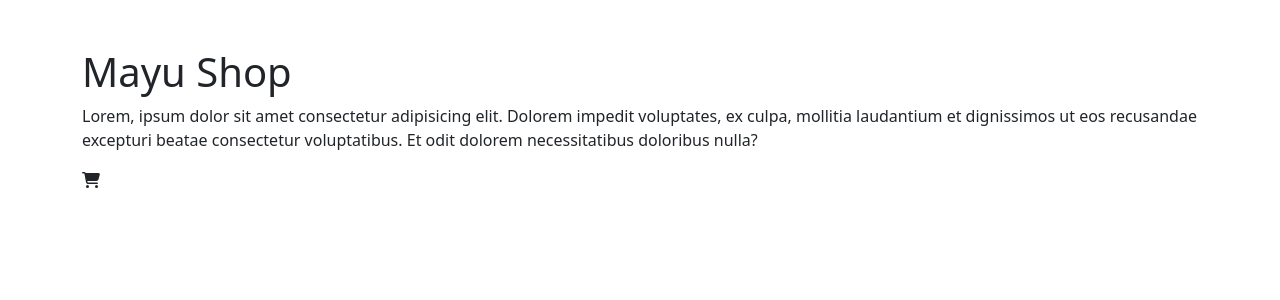
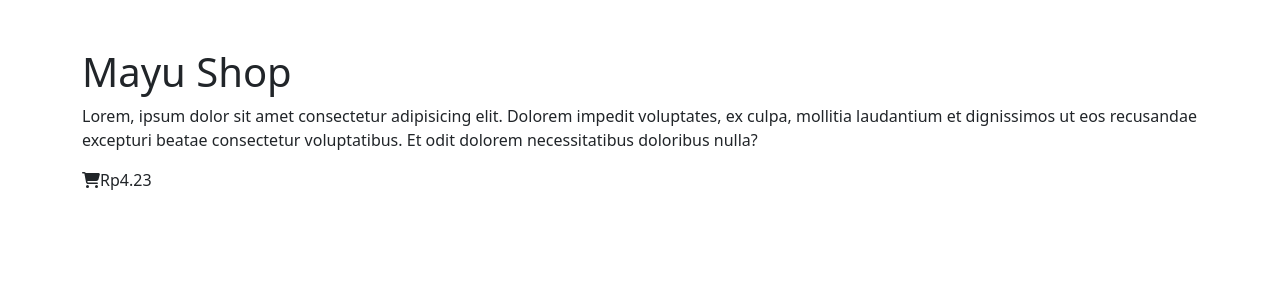
Before and after one commit to iss4gerry/simple-ecommerce, a Vue app: page / in a window 1280 px wide. Shown: the top 300 px of the page. Built offline with nearby package versions, Linux system fonts and the light colour scheme.

Commit message:
price component

```diff
--- a/src/App.vue
+++ b/src/App.vue
@@ -5,16 +5,19 @@
       Lorem, ipsum dolor sit amet consectetur adipisicing elit. Dolorem impedit voluptates, ex culpa, mollitia laudantium et dignissimos ut eos recusandae excepturi beatae consectetur voluptatibus. Et odit dolorem necessitatibus doloribus nulla?
     </p>
     <font-awesome-icon icon="shopping-cart"></font-awesome-icon>
+    <price :value="4.23"></price>
   </div>
 </template>
 
 <script>
 import { FontAwesomeIcon } from '@fortawesome/vue-fontawesome'
+import Price from './components/Price.vue'
 
 export default {
   name: 'App',
   components: {
-    FontAwesomeIcon
+    FontAwesomeIcon,
+    Price
   }
 }
 </script>
--- /dev/null
+++ b/src/components/Price.vue
@@ -0,0 +1,19 @@
+<template>
+    <span>{{ this.prefix + Number.parseFloat(this.value).toFixed(this.precision) }}</span>
+</template>
+<script>
+export default {
+    name: 'price-comp',
+    props: {
+        value: Number,
+        prefix: {
+            type: String,
+            default:'Rp'
+        },
+        precision: {
+            type: Number,
+            default: 2
+        }
+    },
+}
+</script>
```
